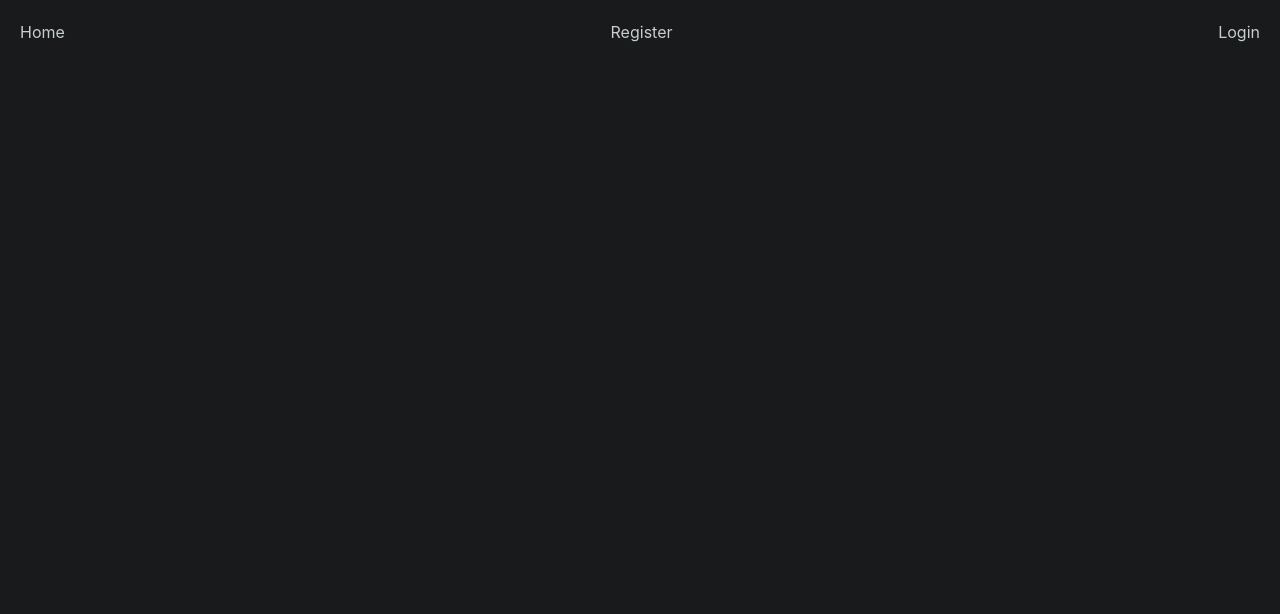
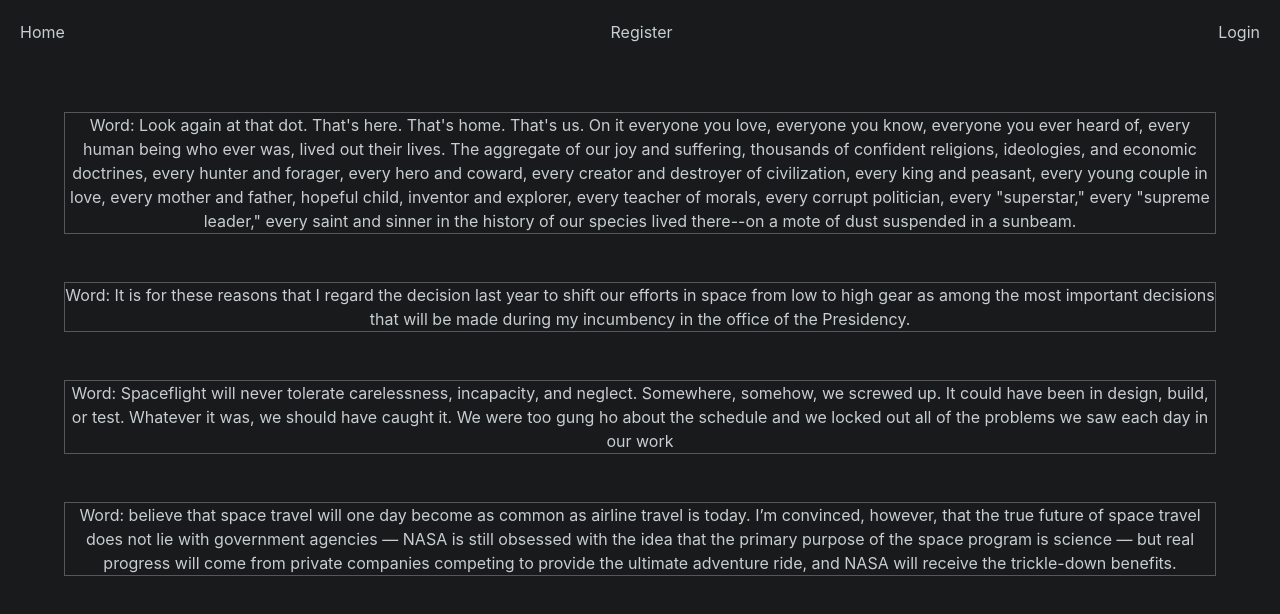
Before and after one commit to PatrickBoynton/night_watch, a React (Create React App) app in the folder frontend/static/: page /glossary in a window 1280 px wide. Shown: the top 614 px of the page. Built offline with nearby package versions, Linux system fonts and the light colour scheme; no server answers.

Commit message:
Added some static data so the page wasn't blank.

```diff
--- a/frontend/static/src/components/pages/Glossary.js
+++ b/frontend/static/src/components/pages/Glossary.js
@@ -6,19 +6,21 @@
 
         this.state = {
             terms: [
-                {id: 1, term: 'Look again at that dot. That\'s here. That\'s home. That\'s us. On it everyone you love, everyone you know, everyone you ever heard of, every human being who ever was, lived out their lives. The aggregate of our joy and suffering, thousands of confident religions, ideologies, and economic doctrines, every hunter and forager, every hero and coward, every creator and destroyer of civilization, every king and peasant, every young couple in love, every mother and father, hopeful child, inventor and explorer, every teacher of morals, every corrupt politician, every "superstar," every "supreme leader," every saint and sinner in the history of our species lived there--on a mote of dust suspended in a sunbeam.'},
-                {id: 2, term: 'It is for these reasons that I regard the decision last year to shift our efforts in space from low to high gear as among the most important decisions that will be made during my incumbency in the office of the Presidency.' },
-                {id: 3, term: 'Spaceflight will never tolerate carelessness, incapacity, and neglect. Somewhere, somehow, we screwed up. It could have been in design, build, or test. Whatever it was, we should have caught it. We were too gung ho about the schedule and we locked out all of the problems we saw each day in our work'},
-                {id: 4, term: ' believe that space travel will one day become as common as airline travel is today. I’m convinced, however, that the true future of space travel does not lie with government agencies — NASA is still obsessed with the idea that the primary purpose of the space program is science — but real progress will come from private companies competing to provide the ultimate adventure ride, and NASA will receive the trickle-down benefits.'},
-             ]
+                'Look again at that dot. That\'s here. That\'s home. That\'s us. On it everyone you love, everyone you know, everyone you ever heard of, every human being who ever was, lived out their lives. The aggregate of our joy and suffering, thousands of confident religions, ideologies, and economic doctrines, every hunter and forager, every hero and coward, every creator and destroyer of civilization, every king and peasant, every young couple in love, every mother and father, hopeful child, inventor and explorer, every teacher of morals, every corrupt politician, every "superstar," every "supreme leader," every saint and sinner in the history of our species lived there--on a mote of dust suspended in a sunbeam.',
+                'It is for these reasons that I regard the decision last year to shift our efforts in space from low to high gear as among the most important decisions that will be made during my incumbency in the office of the Presidency.',
+                'Spaceflight will never tolerate carelessness, incapacity, and neglect. Somewhere, somehow, we screwed up. It could have been in design, build, or test. Whatever it was, we should have caught it. We were too gung ho about the schedule and we locked out all of the problems we saw each day in our work',
+                ' believe that space travel will one day become as common as airline travel is today. I’m convinced, however, that the true future of space travel does not lie with government agencies — NASA is still obsessed with the idea that the primary purpose of the space program is science — but real progress will come from private companies competing to provide the ultimate adventure ride, and NASA will receive the trickle-down benefits.',
+            ]
         };
     }
 
     render() {
-        const terms = this.state.terms?.map(x => console.log(x.term));
+        const terms = this.state.terms?.map(x => <p style={{border: '1px solid #ffffff44'}} className="m-5">
+            Word: {x}
+        </p>);
         return (
-            <div>
-                {/*{terms}*/}
+            <div className="callout m-3">
+                {terms}
             </div>
         );
     }
```
